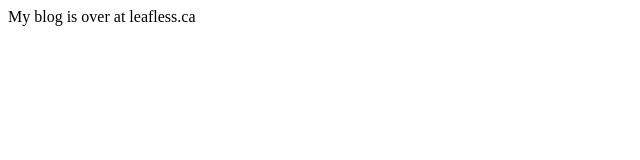
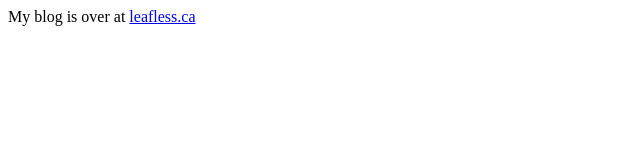
Before and after one commit to davecb/davecb.github.io, a plain HTML site: page index.html in a window 1280 px wide. Shown: the full height of the page, 0-640 px from the left. Drawn offline with Linux system fonts and the light colour scheme.

Commit message:
typo -- really braino

```diff
--- a/index.html
+++ b/index.html
@@ -1,3 +1,3 @@
 <http>
-My blog is over at <A html="https://leaflessca.wordpress.com/">leafless.ca</A>
+My blog is over at <A href="https://leaflessca.wordpress.com/">leafless.ca</A>
 </http>
```
